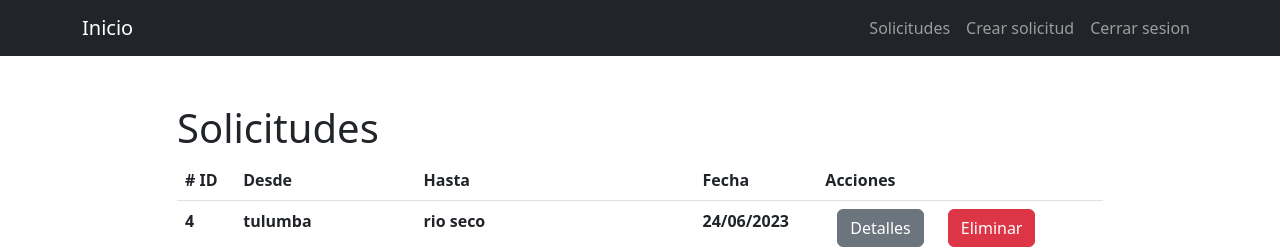
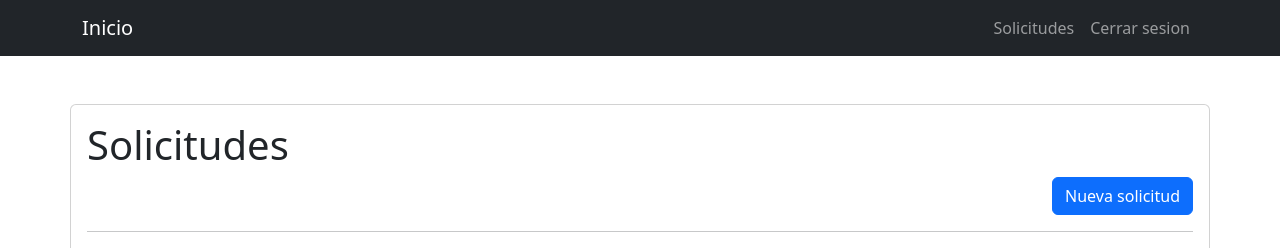
Before and after one commit to perezfacundo/project_v1, a Django app: page /solicitudes/ in a window 1280 px wide. Shown: the top 248 px of the page. Run offline with Django 4.2, Linux system fonts and the light colour scheme; a user stored in the database is signed in; data comes from the database, SQL or seed files in the repository; lists and menus that the app fills with data are empty.

Commit message:
sync 12/07

```diff
--- a/solicitudes/templates/base.html
+++ b/solicitudes/templates/base.html
@@ -23,12 +23,12 @@
         <ul class="navbar-nav ms-auto">
           <!-- <li class="nav-item"><a class="nav-link active" href="/">Inicio</a></li> -->
           {% if user.is_authenticated %}
-          <li class="nav-item"><a class="nav-link" href=" /solicitudes">Solicitudes</a></li>
-          <li class="nav-item"><a class="nav-link" href=" /solicitudes/crear">Crear solicitud</a></li>
-          <li class="nav-item"><a class="nav-link" href=" /logout">Cerrar sesion</a></li>
+          <li class="nav-item"><a class="nav-link" href="/solicitudes">Solicitudes</a></li>
+          <!-- <li class="nav-item"><a class="nav-link" href="/solicitudes/crear">Crear solicitud</a></li> -->
+          <li class="nav-item"><a class="nav-link" href="/logout">Cerrar sesion</a></li>
           {% else %}
-          <li class="nav-item"><a class="nav-link" href=" /signup">Registrarse</a></li>
-          <li class="nav-item"><a class="nav-link" href=" /signin">Iniciar sesion</a></li>
+          <li class="nav-item"><a class="nav-link" href="/signup">Registrarse</a></li>
+          <li class="nav-item"><a class="nav-link" href="/signin">Iniciar sesion</a></li>
           {% endif %}
         </ul>
       </div>
--- a/solicitudes/templates/solicitudes.html
+++ b/solicitudes/templates/solicitudes.html
@@ -4,9 +4,12 @@
 
 <div class="container">
     <div class="row">
-        <section class="col-md-10 offset-md-1 mt-5">
+        <section class="col-md-10 mt-5 card card-body">
             <h1>Solicitudes</h1>
-
+            <div class="d-grid gap-2 d-md-flex justify-content-md-end">
+                <a class="btn btn-primary" href="/solicitudes/crear">Nueva solicitud</a>
+            </div>
+            <hr>
             <table class="table table-hover">
                 <thead>
                     <tr>
```
